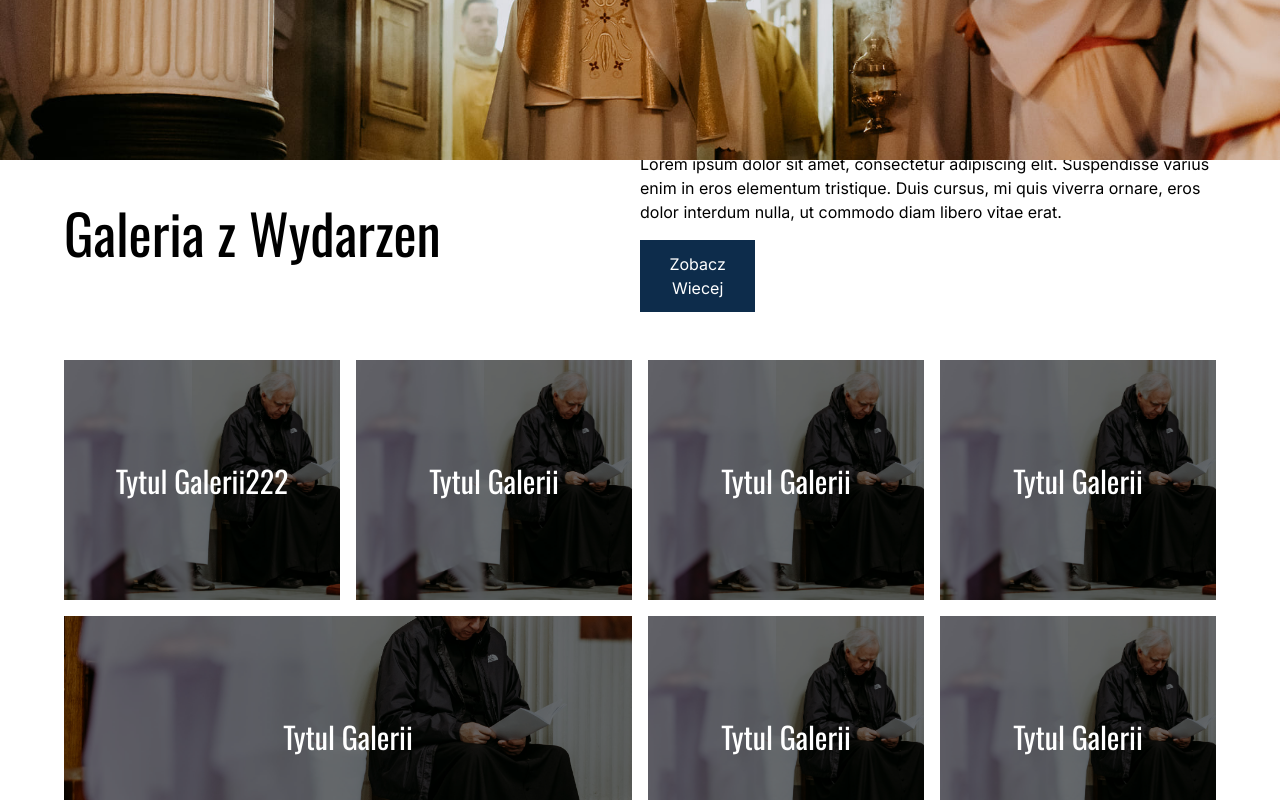
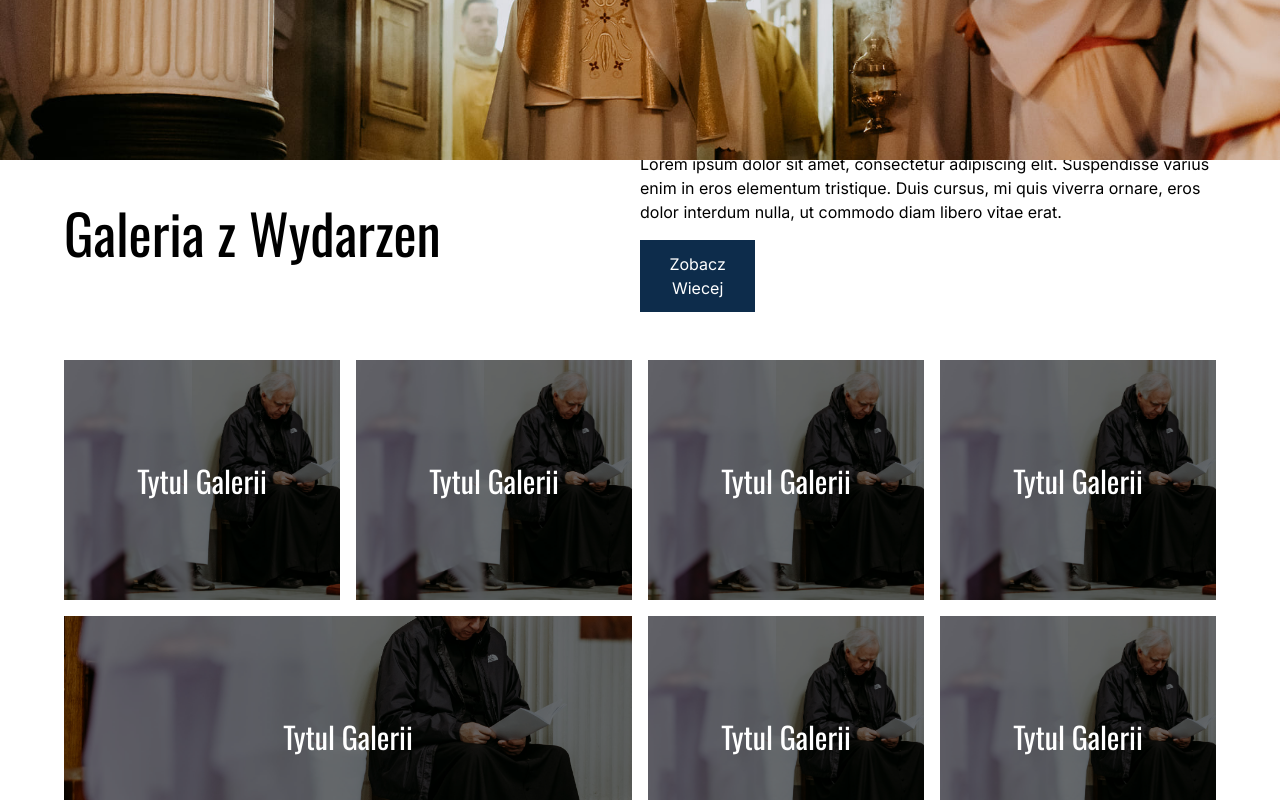
Before and after one commit to mcfilu/Parish, a Next.js app: page /parafia/galeria in a window 1280 px wide. Shown: the part 480-1280 px from the top of the page. Built offline with nearby package versions, Linux system fonts and the light colour scheme.

Commit message:
fixing the values in html

```diff
--- a/app/parafia/galeria/slides.jsx
+++ b/app/parafia/galeria/slides.jsx
@@ -14,7 +14,7 @@ const Slides = () => {
 
                 {/* Centered h2 tag */}
                 <h2 className="absolute inset-0 flex items-center justify-center text-white text-[30px] font-header2">
-                    Tytul Galerii222
+                    Tytul Galerii
                 </h2>
             </div>
             </Link>
```
